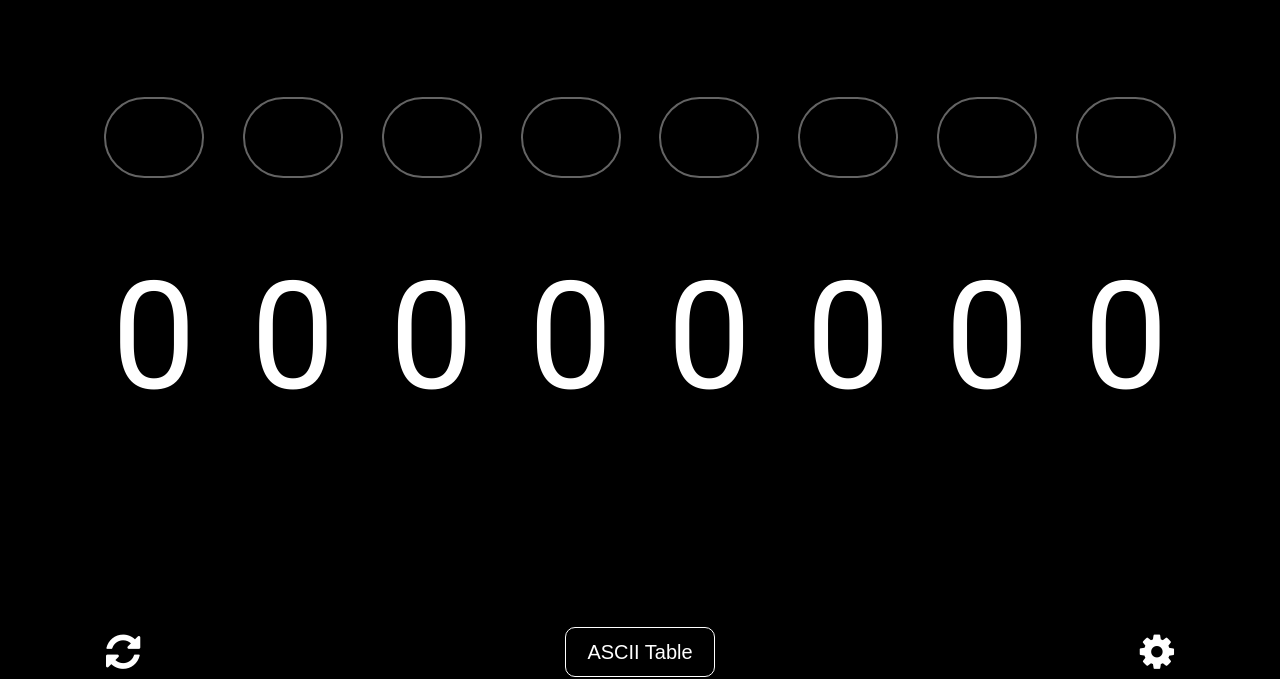
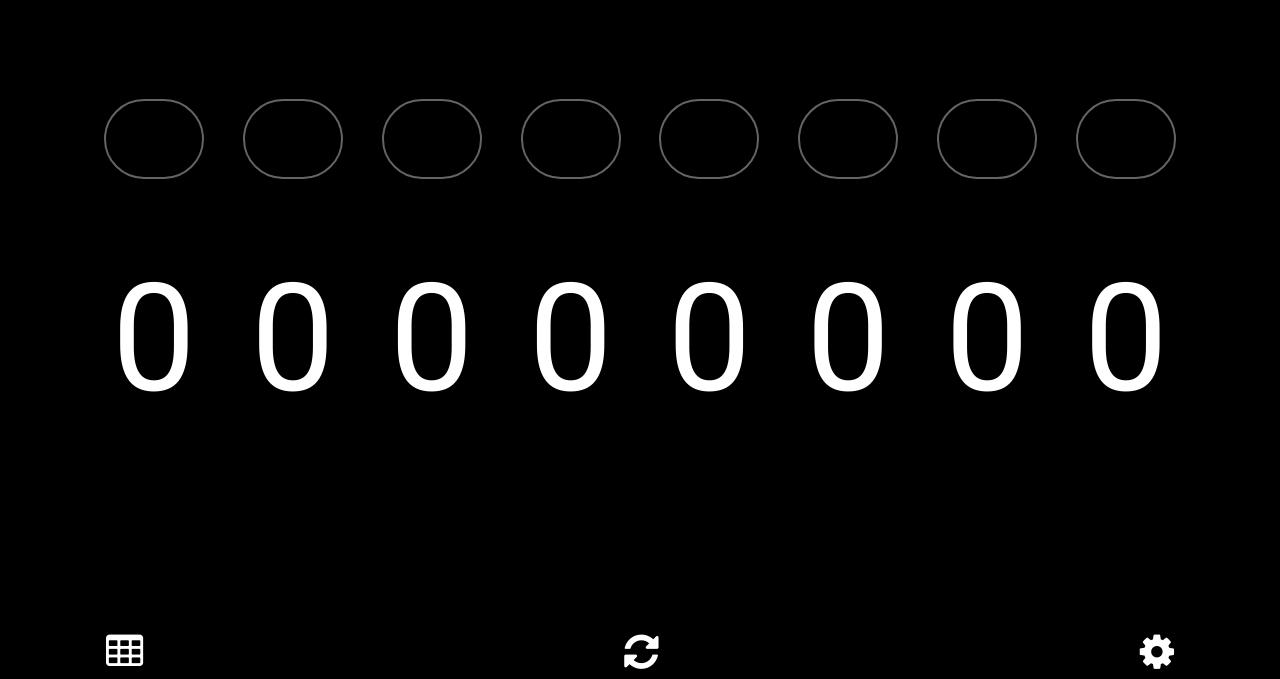
Before and after one commit to o11899nine/Binary-Bulbs, a plain HTML site: page index.html in a window 1280 px wide. Shown: the part 121-800 px from the top of the page. Drawn offline with Linux system fonts and the light colour scheme.

Commit message:
replace big-btns by icon-btns

```diff
--- a/index.html
+++ b/index.html
@@ -1,5 +1,6 @@
 <!DOCTYPE html>
 <html lang="en">
+
 <head>
     <meta charset="UTF-8">
     <meta name="viewport" content="width=device-width, initial-scale=1.0">
@@ -11,7 +12,9 @@
     <!-- Google Fonts -->
     <link rel="preconnect" href="https://fonts.googleapis.com">
     <link rel="preconnect" href="https://fonts.gstatic.com" crossorigin>
-        <link href="https://fonts.googleapis.com/css2?family=Roboto:ital,wght@0,100;0,300;0,400;0,500;0,700;0,900;1,100;1,300;1,400;1,500;1,700;1,900&display=swap" rel="stylesheet">
+    <link
+        href="https://fonts.googleapis.com/css2?family=Roboto:ital,wght@0,100;0,300;0,400;0,500;0,700;0,900;1,100;1,300;1,400;1,500;1,700;1,900&display=swap"
+        rel="stylesheet">
     <!-- Custom CSS -->
     <link rel="stylesheet" href="styles.css">
 </head>
@@ -19,7 +22,9 @@
 <body class="d-flex-all-center">
     <!-- Header -->
     <div class="header d-flex-all-center">
-            <div class="header-title"><h1>Binary Bulbs</h1></div>
+        <div class="header-title">
+            <h1>Binary Bulbs</h1>
+        </div>
     </div>
 
     <!-- Byte with bits -->
@@ -67,8 +72,8 @@
     <!-- Settings -->
     <div class="settings-container">
 
+        <button id="ascii-btn" class="icon-btn"><a href="https://www.johndcook.com/ascii.png" target="_blank"><i class="fa fa-table"></i></a></button>
         <button id="reset-btn" class="icon-btn"><i class="fa fa-refresh"></i></button>
-                <button id="ascii-btn" class="big-btn"><a href="https://www.johndcook.com/ascii.png" target="_blank">ASCII Table</a></button>
         <button id="settings-btn" class="icon-btn" onclick="openSideMenu()"><i class="fa fa-cog"></i></button>
 
 
@@ -94,14 +99,14 @@
             </label>
         </div>
         <div class="side-menu-item">
-                <label class="text-label"  for="values-btn">Show values</label>
+            <label class="text-label" for="values-btn">Show values</label>
             <label class="switch">
                 <input type="checkbox" id="values-btn">
                 <span class="slider round"></span>
             </label>
         </div>
         <div class="side-menu-item">
-                <label class="text-label"  for="bittype-btn">Show bulbs</label>
+            <label class="text-label" for="bittype-btn">Show bulbs</label>
             <label class="switch">
                 <input type="checkbox" id="bittype-btn">
                 <span class="slider round"></span>
@@ -119,4 +124,5 @@
     <!-- Custom JS -->
     <script src="script.js"></script>
 </body>
+
 </html>
--- a/styles.css
+++ b/styles.css
@@ -194,27 +194,6 @@ body {
     scale: 0.90;
 }
 
-.big-btn {
-    border: 1px solid var(--primary-color);
-    border-radius: 10px;
-    height: 50px;
-    width: 150px;
-    padding: 10px;
-    background-color: transparent;
-    font-size: 2rem;
-    text-align: center;
-    color: var(--primary-color);
-}
-
-.big-btn:hover {
-    background-color: var(--button-hover-bg-color);
-}
-
-.big-btn:active {
-    scale: 0.95;
-    background-color: var(--button-active-bg-color);
-}
-
 #colormode-btn img {
     max-height: 100%;
     content: var(--colormode-icon);
```
Lines whose indentation alone changed are shown as unchanged.
